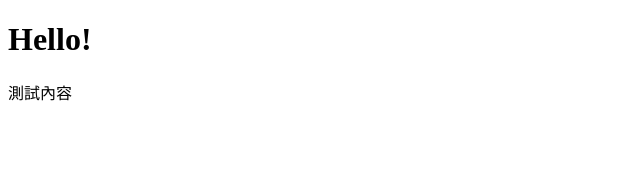
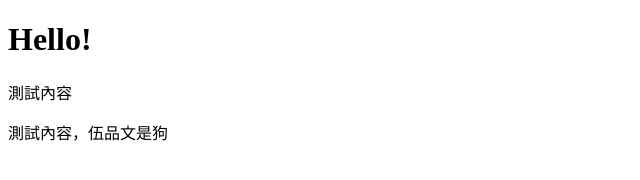
Before and after one commit to shenwixx/test1, a plain HTML site: page index.html in a window 1280 px wide. Shown: the whole page, without its empty margins (0-640 px from the left). Drawn offline with Linux system fonts and the light colour scheme.

Commit message:
修改index.html

```diff
--- a/index.html
+++ b/index.html
@@ -7,5 +7,6 @@
 <body>
   <h1>Hello!</h1>
   <p>測試內容</p>
+  <p>測試內容，伍品文是狗</p>
 </body>
 </html>
```
